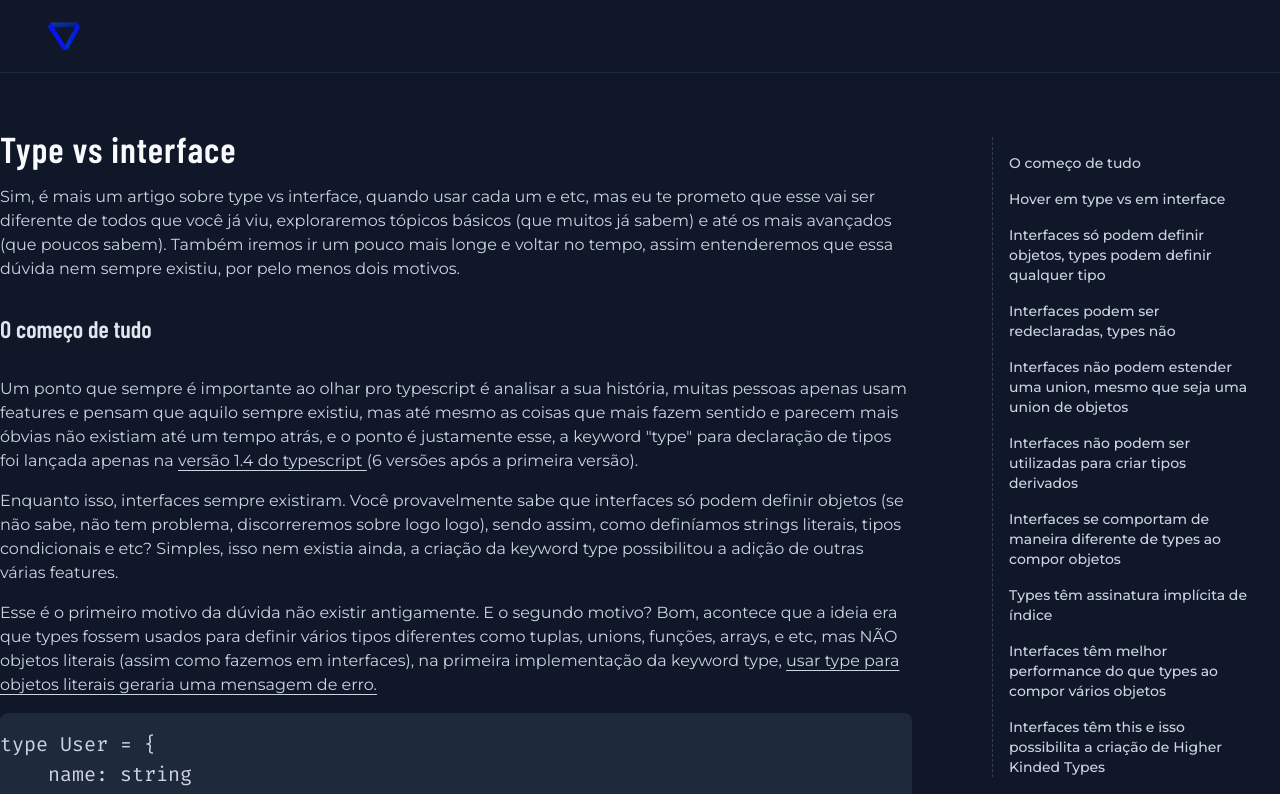
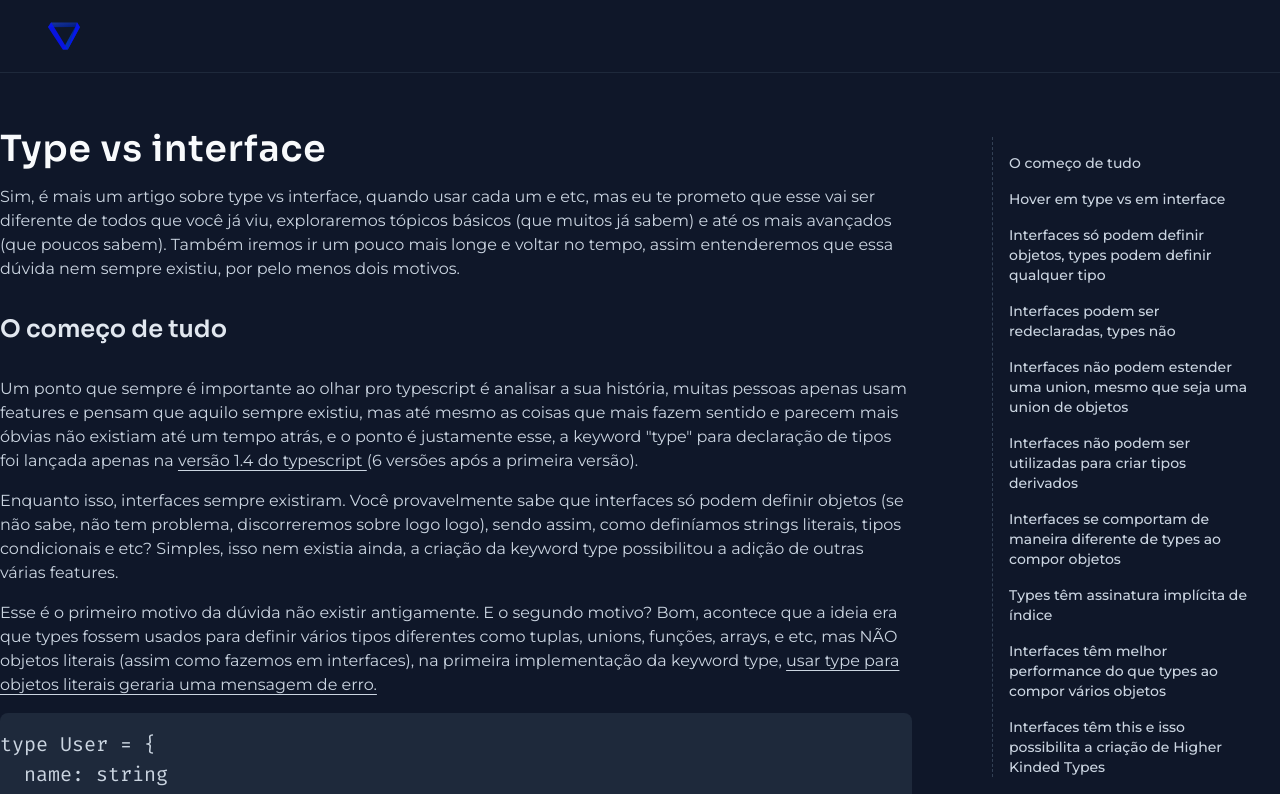
Before and after one commit to alvseven/portfolio, a Next.js app: page /type-vs-interface in a window 1280 px wide. Shown: the top 794 px of the page. Built offline with nearby package versions, Linux system fonts and the light colour scheme.

Commit message:
refactor: update title font

```diff
--- a/src/app/globals.css
+++ b/src/app/globals.css
@@ -53,7 +53,7 @@ h3,
 h4,
 h5,
 h6 {
-  font-family: var(--font-barlow-condensed);
+  font-family: var(--font-sora);
 }
 
 h2,
--- a/src/app/layout.tsx
+++ b/src/app/layout.tsx
@@ -3,15 +3,15 @@ import { Analytics } from "@vercel/analytics/react";
 
 import type { Metadata } from "next";
 
-import { Barlow_Condensed, Fira_Code, Montserrat } from "next/font/google";
+import { Sora, Fira_Code, Montserrat } from "next/font/google";
 import { Footer } from "./(shared)/components/ui/footer";
 import { Header } from "./(shared)/components/ui/header";
 
-const barlowCondensed = Barlow_Condensed({
+const sora = Sora({
   subsets: ["latin"],
   display: "swap",
   weight: "600",
-  variable: "--font-barlow-condensed",
+  variable: "--font-sora",
 });
 
 const montserrat = Montserrat({
@@ -39,7 +39,7 @@ export default function RootLayout({
   return (
     <html lang="en">
       <body
-        className={`${montserrat.variable} ${barlowCondensed.variable} ${firaCode.variable}`}
+        className={`${montserrat.variable} ${sora.variable} ${firaCode.variable}`}
       >
         <Header />
         {children}
--- a/src/app/page.tsx
+++ b/src/app/page.tsx
@@ -82,7 +82,7 @@ export default function Home() {
   ];
 
   return (
-    <section className="flex  justify-center items-center m-auto w-full md:w-3/4 lg:w-2/4 min-h-[74.5vh]">
+    <section className="flex justify-center items-center m-auto w-full md:w-3/4 lg:w-2/4 min-h-[74.5vh]">
       <main className="flex flex-col justify-center items-center m-auto min-h-[78vh] font-sans">
         <section className="flex flex-col items-start gap-4 p-8">
           {articles.map((article) => (
```
Also changed, not shown: src/app/type-vs-interface/mdx/aliased-type-cannot-be-an-object-literal.mdx (+2 -2 lines), src/app/file.ts (added).
